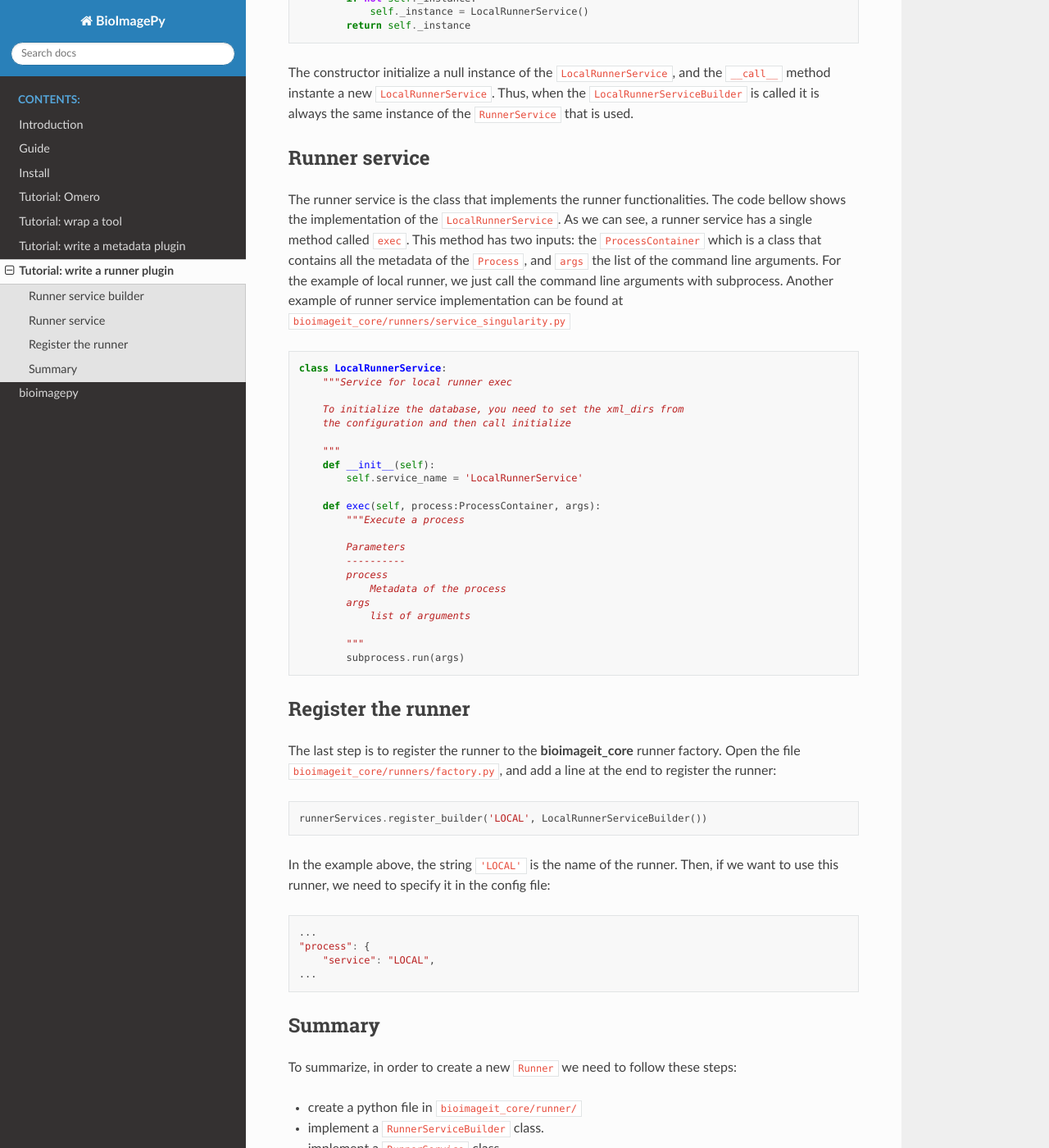
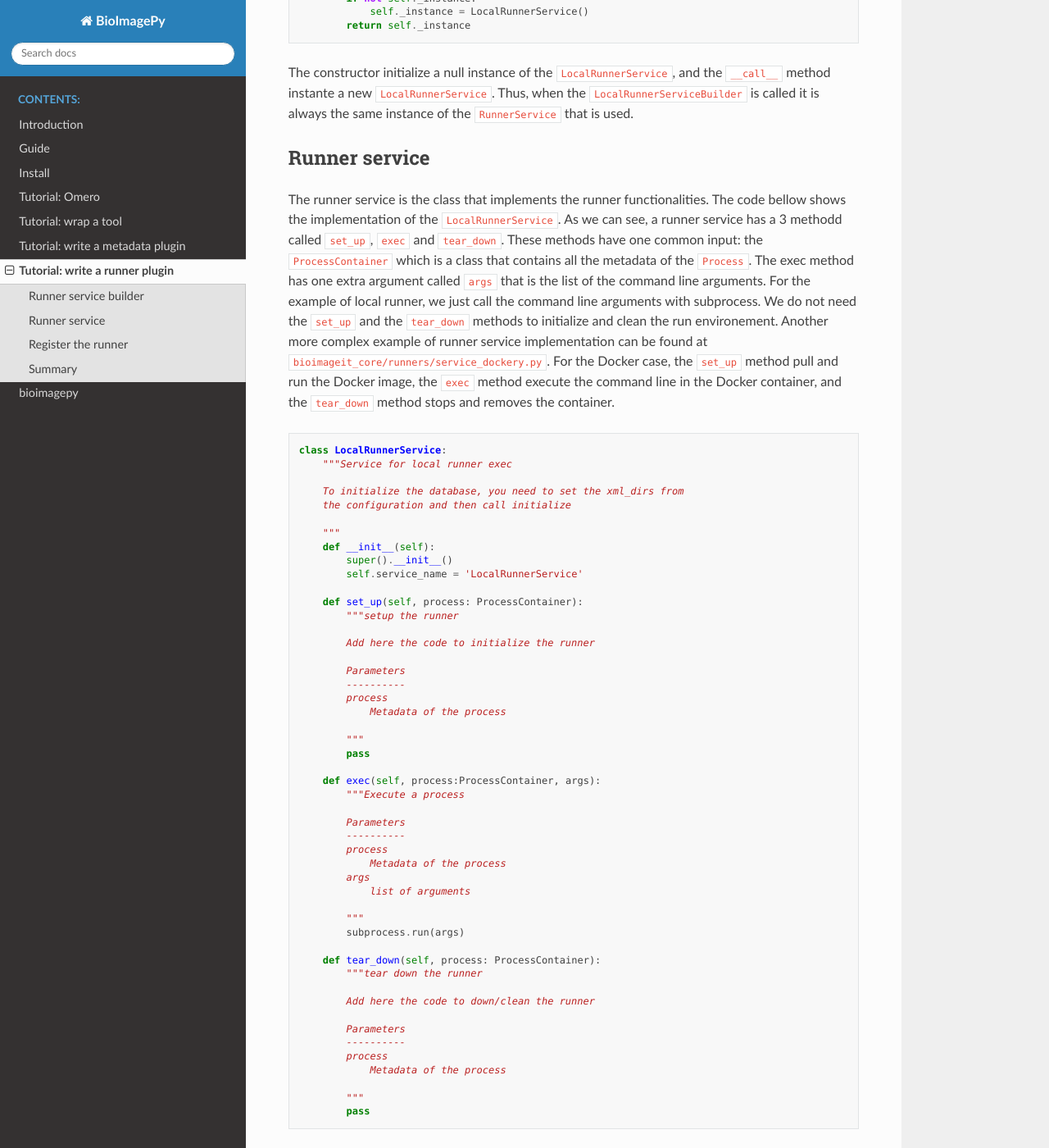
Before and after one commit to bioimageit/bioimageit_core, a Sphinx documentation site: the page built from docs/source/tutorial_write_a_runner_plugin.rst, in a window 1280 px wide and 1400 px high, scrolled down 802 px. Shown: the whole window at 82% size. Built offline with Sphinx 7.4.7 and the Read the Docs theme 2.0.0, drawn with Linux system fonts in a browser that asks for light colours; pages that are not in the unit, such as notebooks, are missing from menus; some of the changed text lies outside the part shown.

Commit message:
update runner plugins documentation

```diff
--- a/docs/source/tutorial_write_a_runner_plugin.rst
+++ b/docs/source/tutorial_write_a_runner_plugin.rst
@@ -40,10 +42,14 @@ Runner service
 --------------
 
 The runner service is the class that implements the runner functionalities. The code bellow shows the implementation of
-the ``LocalRunnerService``. As we can see, a runner service has a single method called ``exec``. This method has two inputs: the ``ProcessContainer``
-which is a class that contains all the metadata of the ``Process``, and ``args`` the list of the command line arguments. For the
-example of local runner, we just call the command line arguments with subprocess. Another example of runner service implementation can
-be found at ``bioimageit_core/runners/service_singularity.py``
+the ``LocalRunnerService``. As we can see, a runner service has a 3 methodd called ``set_up``, ``exec`` and
+``tear_down``. These methods have one common input: the ``ProcessContainer`` which is a class that contains all the
+metadata of the ``Process``. The exec method has one extra argument called ``args`` that is the list of the command line
+arguments. For the example of local runner, we just call the command line arguments with subprocess. We do not need the
+``set_up`` and the ``tear_down`` methods to initialize and clean the run environement. Another more
+complex example of runner service implementation can be found at ``bioimageit_core/runners/service_dockery.py``. For the
+Docker case, the ``set_up`` method pull and run the Docker image, the ``exec`` method execute the command line in the
+Docker container, and the ``tear_down`` method stops and removes the container.
 
 .. code-block:: python
 
@@ -55,7 +61,21 @@ be found at ``bioimageit_core/runners/service_singularity.py``
 
         """
         def __init__(self):
+            super().__init__()
             self.service_name = 'LocalRunnerService'
+
+        def set_up(self, process: ProcessContainer):
+            """setup the runner
+
+            Add here the code to initialize the runner
+
+            Parameters
+            ----------
+            process
+                Metadata of the process
+
+            """
+            pass
 
         def exec(self, process:ProcessContainer, args):
             """Execute a process
@@ -70,18 +90,31 @@ be found at ``bioimageit_core/runners/service_singularity.py``
             """
             subprocess.run(args)
 
+        def tear_down(self, process: ProcessContainer):
+            """tear down the runner
+
+            Add here the code to down/clean the runner
+
+            Parameters
+            ----------
+            process
+                Metadata of the process
+
+            """
+            pass
+
 Register the runner
 -------------------
 
-The last step is to register the runner to the **bioimageit_core** runner factory. Open the file ``bioimageit_core/runners/factory.py``, and add
-a line at the end to register the runner:
+The last step is to register the runner to the **bioimageit_core** runner factory. Open the file
+``bioimageit_core/runners/factory.py``, and add a line at the end to register the runner:
 
 .. code-block:: python
 
     runnerServices.register_builder('LOCAL', LocalRunnerServiceBuilder())
 
-In the example above, the string ``'LOCAL'`` is the name of the runner. Then, if we want to use this runner, we need to specify it
-in the config file:
+In the example above, the string ``'LOCAL'`` is the name of the runner. Then, if we want to use this runner, we need to
+specify it in the config file:
 
 .. code-block:: javascript
 
```
Also changed, not shown: other parts of docs/source/tutorial_write_a_runner_plugin.rst (+7 -5 lines).
